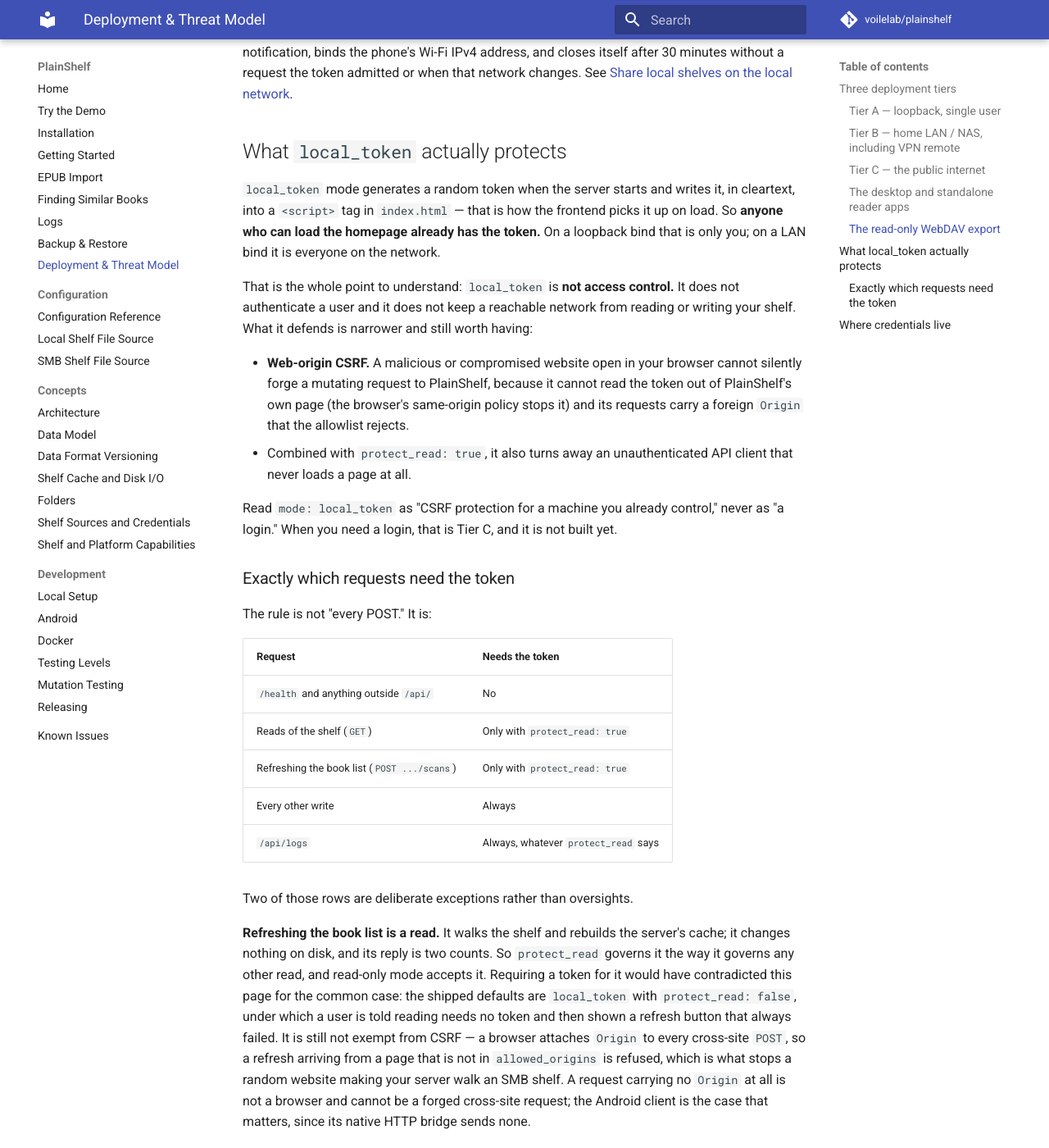
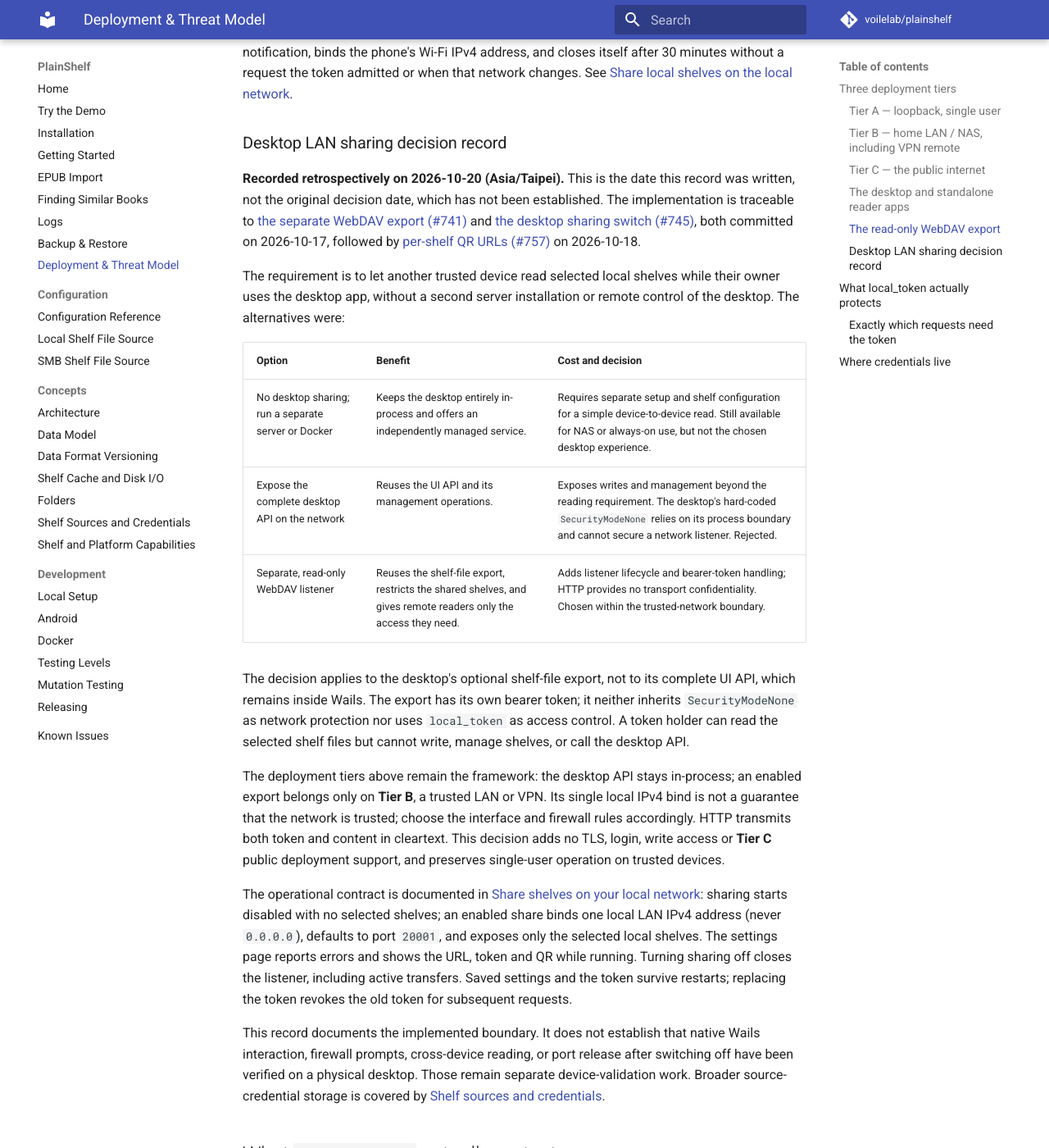
Before and after one commit to voilelab/plainshelf, an MkDocs documentation site: the page built from docs/deployment-and-threat-model.md, in a window 1280 px wide and 1400 px high, scrolled down 4370 px. Shown: the whole window at 82% size. Built offline with MkDocs 1.6.1 and Material for MkDocs 9.7.7, drawn with Linux system fonts in a browser that asks for light colours; comment, search, counter and statistics services are not loaded.

Commit message:
Document why desktop LAN sharing uses a separate read-only WebDAV export (#779)
## 問題

現有部署頁與桌面分享說明已描述獨立唯讀 WebDAV 實作，但缺少集中可引用的決策記錄與三種選項比較。

## 改法

在既有部署與威脅模型頁新增決策章節，比較另跑 server／Docker、暴露完整 API、獨立唯讀 WebDAV，說明第三種方案的取捨與
Tier B 限制。2026-10-20（Asia/Taipei）明確標為補記日期；引用公開實作 #741、#745、#757 與 Git
history 可核對的實作日期。

分享使用說明補上首次設定無選取 shelf、單一 IPv4／拒絕 0.0.0.0、關閉中止傳輸、網址／token／QR
敏感性與重新啟動恢復設定。只修改兩份文件。

## 驗收

-
決策章節包含需求、三種選項、取捨、結論、適用範圍及日期：`docs/deployment-and-threat-model.md#desktop-lan-sharing-decision-record`。
- 靜態核對
`desktop/lan_share.go`、`desktop/lan_share_test.go`、`server/dav_export.go`
與 `LanSharePanel.vue`，文件涵蓋預設值、選取範圍、狀態顯示、停止 listener、token 輪換與持久化。
- 說明完整 API 保持在 Wails 程序內；SecurityModeNone 的程序邊界不能作網路防護；export bearer
token 與 local_token CSRF boundary 分開。
- 沿用 Tier A／B／C 框架，分享僅適用可信區網／VPN；HTTP 明文，沒有 TLS、登入、寫入或公網服務。
- README.md、CLAUDE.md、SECURITY.md 已核對，無需修改；未擴大至其他來源憑證儲存議題。

## 檢查

- `mkdocs build --strict`：通過，site-dir 指向工作暫存目錄。
- 五份核對文件的 49 個本機連結及產出 HTML anchor：通過。
- `git diff --check` 與完整 diff 回讀：通過。
- 公開 PR #741、#745、#757 已確認存在且合併。
- 未跑 Go／前端測試：僅文件變更，無行為修改（R2）。
- 未執行 Wails、防火牆、跨裝置讀取及關閉後 port 釋放的實機驗證；決策章節明確說明文件核對不能代替裝置驗證。

Release notes label: `internal`。

```diff
--- a/docs/deployment-and-threat-model.md
+++ b/docs/deployment-and-threat-model.md
@@ -177,6 +177,56 @@
 or when that network changes. See
 [Share local shelves on the local network](development/android.md#share-local-shelves-on-the-local-network).
 
+### Desktop LAN sharing decision record
+
+**Recorded retrospectively on 2026-10-20 (Asia/Taipei).** This is the date this
+record was written, not the original decision date, which has not been
+established. The implementation is traceable to
+[the separate WebDAV export (#741)](https://github.com/voilelab/plainshelf/pull/741)
+and [the desktop sharing switch (#745)](https://github.com/voilelab/plainshelf/pull/745),
+both committed on 2026-10-17, followed by
+[per-shelf QR URLs (#757)](https://github.com/voilelab/plainshelf/pull/757)
+on 2026-10-18.
+
+The requirement is to let another trusted device read selected local shelves
+while their owner uses the desktop app, without a second server installation
+or remote control of the desktop. The alternatives were:
+
+| Option | Benefit | Cost and decision |
+|---|---|---|
+| No desktop sharing; run a separate server or Docker | Keeps the desktop entirely in-process and offers an independently managed service. | Requires separate setup and shelf configuration for a simple device-to-device read. Still available for NAS or always-on use, but not the chosen desktop experience. |
+| Expose the complete desktop API on the network | Reuses the UI API and its management operations. | Exposes writes and management beyond the reading requirement. The desktop's hard-coded `SecurityModeNone` relies on its process boundary and cannot secure a network listener. Rejected. |
+| Separate, read-only WebDAV listener | Reuses the shelf-file export, restricts the shared shelves, and gives remote readers only the access they need. | Adds listener lifecycle and bearer-token handling; HTTP provides no transport confidentiality. Chosen within the trusted-network boundary. |
+
+The decision applies to the desktop's optional shelf-file export, not to its
+complete UI API, which remains inside Wails. The export has its own bearer
+token; it neither inherits `SecurityModeNone` as network protection nor uses
+`local_token` as access control. A token holder can read the selected shelf
+files but cannot write, manage shelves, or call the desktop API.
+
+The deployment tiers above remain the framework: the desktop API stays
+in-process; an enabled export belongs only on **Tier B**, a trusted LAN or VPN.
+Its single local IPv4 bind is not a guarantee that the network is trusted;
+choose the interface and firewall rules accordingly. HTTP transmits both token
+and content in cleartext. This decision adds no TLS, login, write access or
+**Tier C** public deployment support, and preserves single-user operation on
+trusted devices.
+
+The operational contract is documented in
+[Share shelves on your local network](configuring-local-shelf.md#share-shelves-on-your-local-network-desktop-app):
+sharing starts disabled with no selected shelves; an enabled share binds one
+local LAN IPv4 address (never `0.0.0.0`), defaults to port `20001`, and exposes
+only the selected local shelves. The settings page reports errors and shows
+the URL, token and QR while running. Turning sharing off closes the listener,
+including active transfers. Saved settings and the token survive restarts;
+replacing the token revokes the old token for subsequent requests.
+
+This record documents the implemented boundary. It does not establish that
+native Wails interaction, firewall prompts, cross-device reading, or port
+release after switching off have been verified on a physical desktop. Those
+remain separate device-validation work. Broader source-credential storage is
+covered by [Shelf sources and credentials](concepts/shelf-sources.md).
+
 ## What `local_token` actually protects
 
 `local_token` mode generates a random token when the server starts and writes it,
```
Also changed, not shown: docs/configuring-local-shelf.md (+14 -2 lines).
